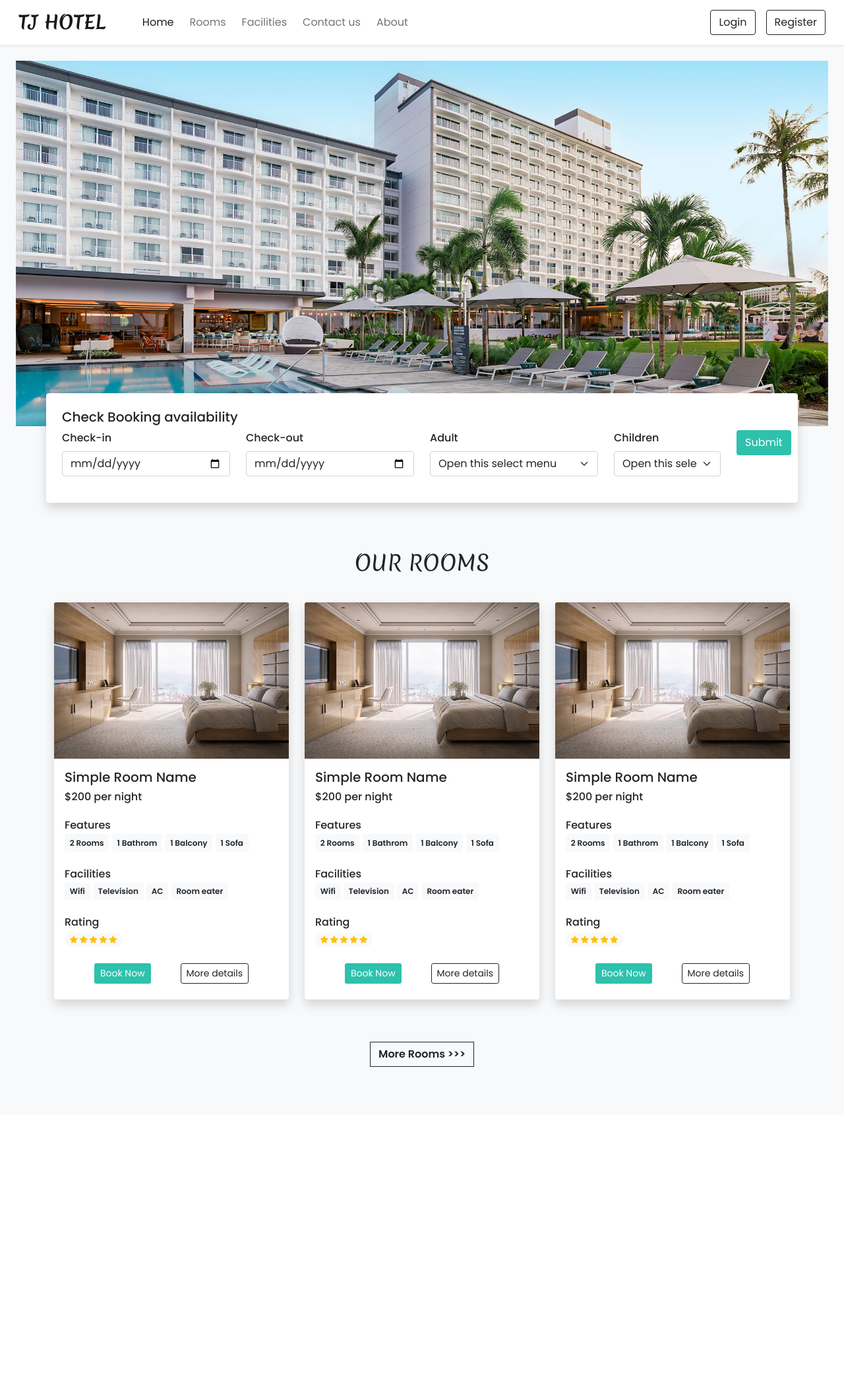
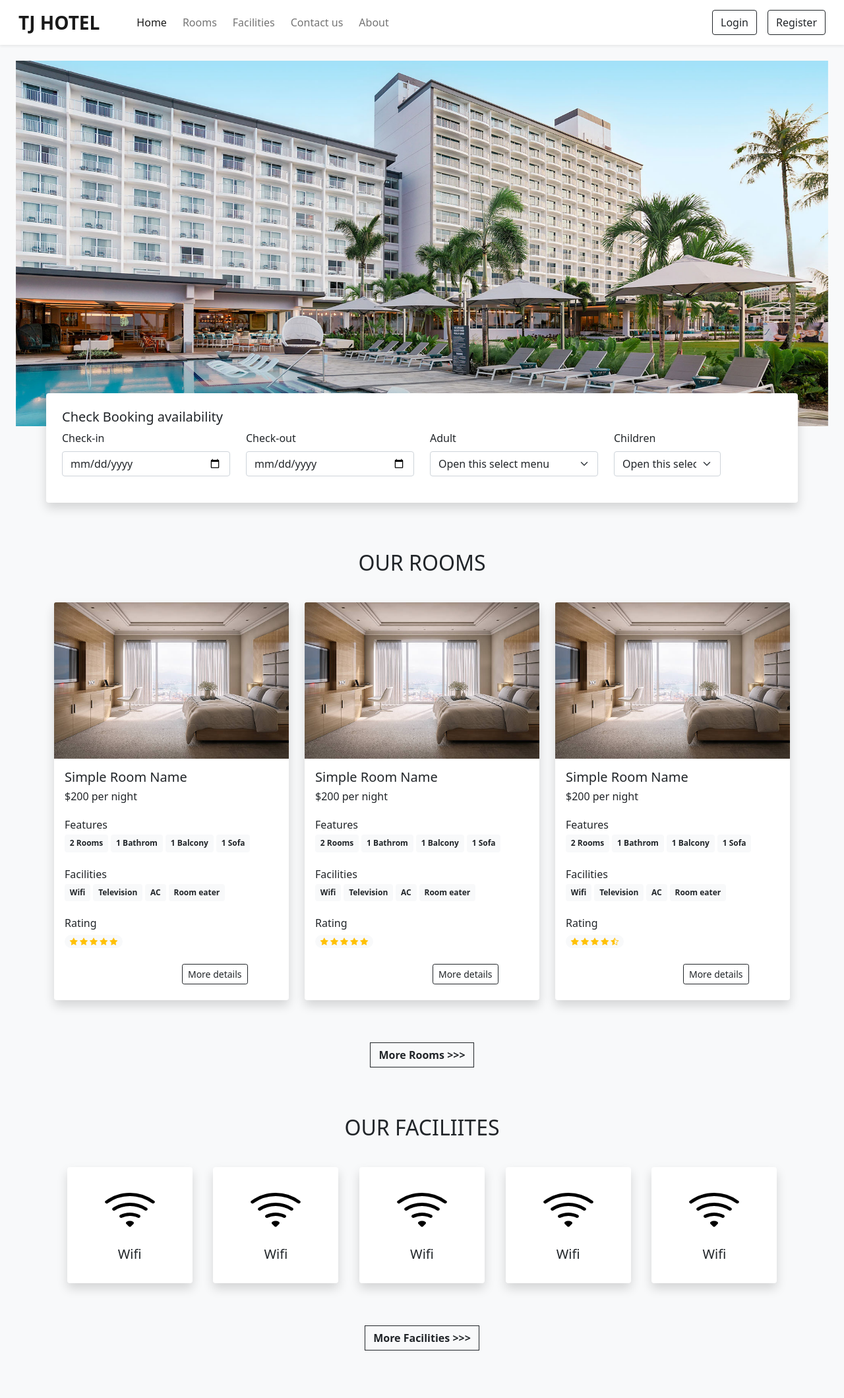
Before and after one commit to Faham73/Hotel_Management_Website, a PHP site: page / in a window 1280 px wide. Shown: the whole page at 66% size. Before the commit the page ends 1617 px from the top, so only its background shows below. Run offline with PHP 8.4, Linux system fonts and the light colour scheme.

Commit message:
Our Facilities

```diff
--- a/index.php
+++ b/index.php
@@ -14,34 +14,6 @@
   <link rel="stylesheet" href="https://cdn.jsdelivr.net/npm/bootstrap-icons@1.11.3/font/bootstrap-icons.min.css">
   <link rel="stylesheet" href="https://cdn.jsdelivr.net/npm/swiper@11/swiper-bundle.min.css">
   <style>
-    * {
-      font-family: "Poppins", serif;
-    }
-
-    .h-font {
-      font-family: "Merienda", serif;
-    }
-
-    /* Hide input type number arrows */
-    input::-webkit-outer-spin-button,
-    input::-webkit-inner-spin-button {
-      -webkit-appearance: none;
-      margin: 0;
-    }
-
-    input[type=number] {
-      -moz-appearance: textfield;
-    }
-
-    /* Custom Background Color */
-    .custom-bg {
-      background-color: #2ec1ac;
-    }
-
-    .custom-bg:hover {
-      background-color: #279e8c;
-    }
-
     /* Availibility-form over carousel */
     .availibility-form {
       margin-top: -50px;
@@ -418,7 +390,7 @@
                 <i class="bi bi-star-fill text-warning"></i>
                 <i class="bi bi-star-fill text-warning"></i>
                 <i class="bi bi-star-fill text-warning"></i>
-                <i class="bi bi-star-fill text-warning"></i>
+                <i class="bi bi-star-half text-warning"></i>
               </span>
             </div>
             <div class="d-flex justify-content-evenly mb-2">
@@ -434,6 +406,42 @@
       </div>
     </div>
   </div>
+
+  <!-- Our Facilities -->
+  <h2 class="mt-5 pt-4 mb-4 text-center fm-bold h-font">OUR FACILIITES</h2>
+
+  <div class="container">
+    <div class="row justify-content-evenly px-lg-0 px-md-0 px-5">
+      <div class="col-lg-2 col-md-2 text-center bg-white rounded shadow py-4 my-3">
+        <img src="images/features/wifi.svg" width="80px">
+        <h5 class="mt-3">Wifi</h5>
+      </div>
+      <div class="col-lg-2 col-md-2 text-center bg-white rounded shadow py-4 my-3">
+        <img src="images/features/wifi.svg" width="80px">
+        <h5 class="mt-3">Wifi</h5>
+      </div>
+      <div class="col-lg-2 col-md-2 text-center bg-white rounded shadow py-4 my-3">
+        <img src="images/features/wifi.svg" width="80px">
+        <h5 class="mt-3">Wifi</h5>
+      </div>
+      <div class="col-lg-2 col-md-2 text-center bg-white rounded shadow py-4 my-3">
+        <img src="images/features/wifi.svg" width="80px">
+        <h5 class="mt-3">Wifi</h5>
+      </div>
+      <div class="col-lg-2 col-md-2 text-center bg-white rounded shadow py-4 my-3">
+        <img src="images/features/wifi.svg" width="80px">
+        <h5 class="mt-3">Wifi</h5>
+      </div>
+
+
+      <div class="col-lg-12 text-center mt-5">
+        <a href="#" class="btn btn-outline-dark rounded-0 fw-bold shadow-none">More Facilities >>> </a>
+      </div>
+    </div>
+  </div>
+
+
+
 
   <br><br><br>
 
```
Also changed, not shown: css/common.css (added, +29 -0 lines), images/features/star-fill.svg (added), images/features/star.svg (added), images/features/wifi.svg (added).
